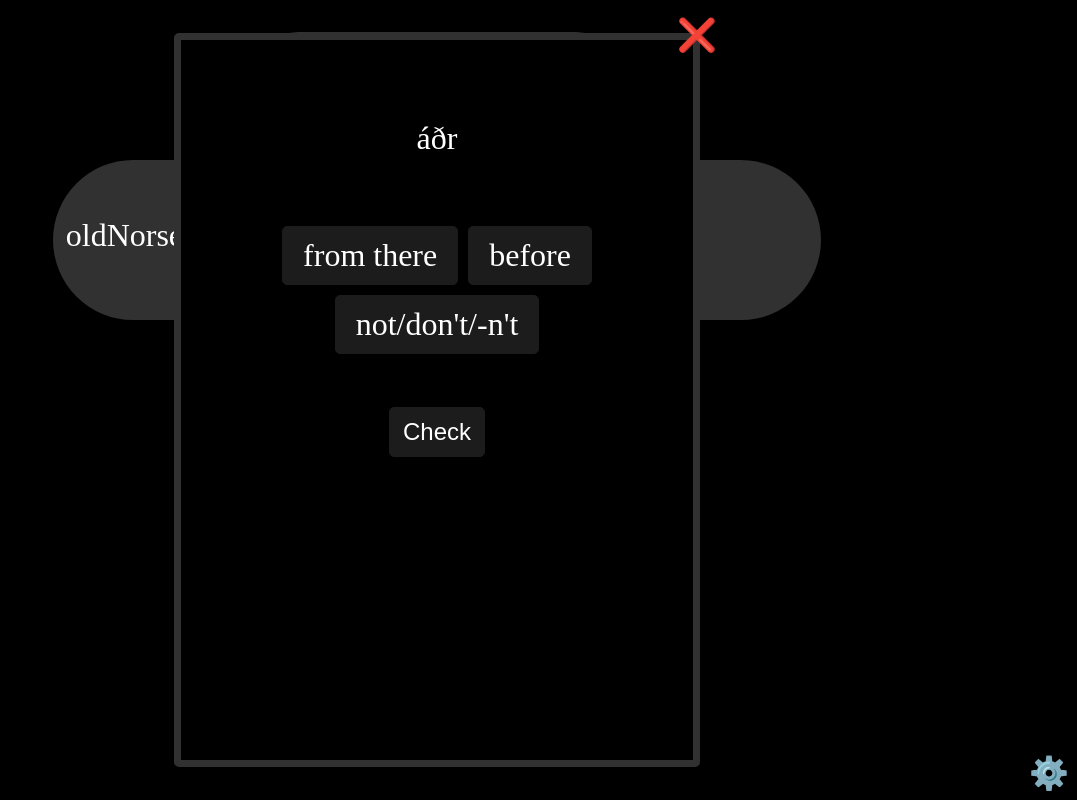
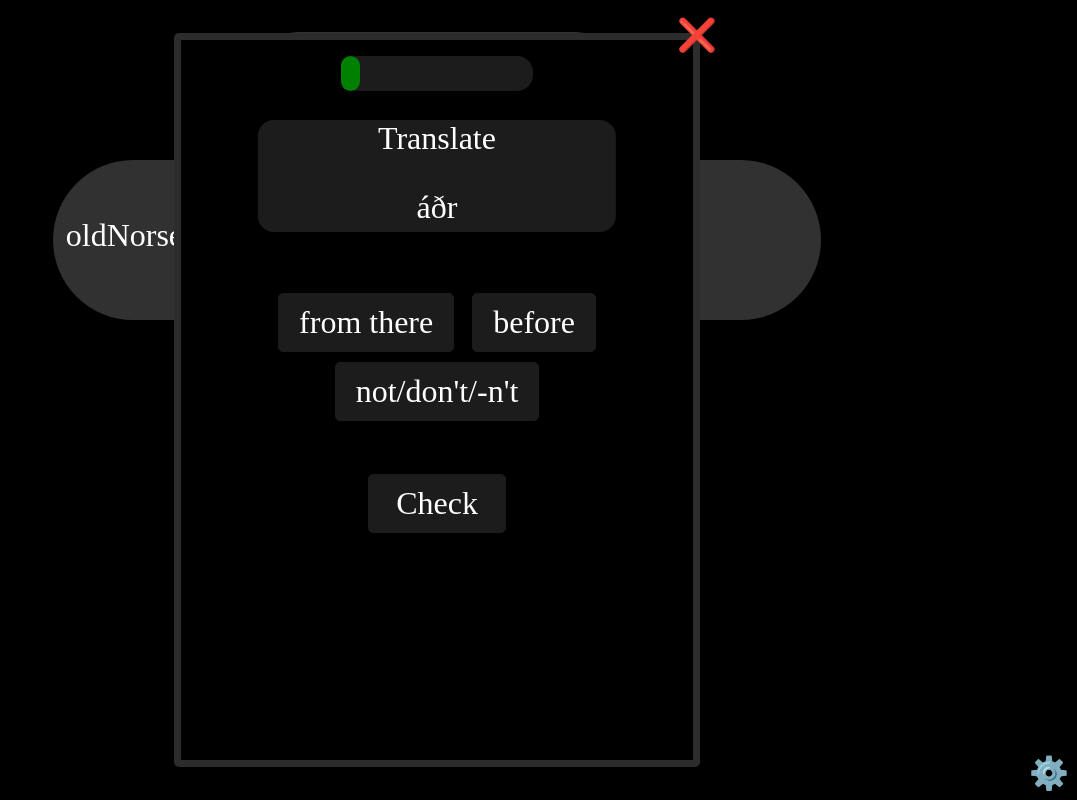
Before and after one commit to elroenalt/LanguageLearner, a plain HTML site: page reworked/main.html in a window 1280 px wide. Both pictures are taken after a click on the element "train". Shown: the whole page, without its empty margins (203-1280 px from the left). Drawn offline with Linux system fonts and the light colour scheme.

Commit message:
did some beginning work on the question settings

```diff
--- a/reworked/displayScreen.css
+++ b/reworked/displayScreen.css
@@ -2,7 +2,7 @@
     font-size: 2rem;
     display: none;
     background-color: black;
-    border: 7px solid #313131;
+    border: 7px solid #2C2C2C;
     border-radius: 5px;
     width: 40vw;
     height: 90vh;
@@ -21,23 +21,49 @@
     top: -1.5rem;
     transition: transform 0.3s ease-in-out;
 }
+/* questions */
+#QuestionScreen {
+  text-align: center;
+}
+#ProgressBarContainer {
+  text-align: center;
+  position: absolute;
+  left: 50%;
+  top: 1rem;
+  transform: translate(-50%,0rem);
+  width: 12rem;
+  height: 2.2rem;
+  background-color: #1C1C1C;
+  border-radius: 1rem;
+}
+#ProgressBar {
+  background-color: green;
+  width: 10%;
+  height: 100%;
+  border-radius: 1rem;
+
+}
 #questionSet {
     margin-top: 4rem;
 }
 #questionContainer {
-    margin-top: 5rem;
-    text-align: center;
-}
-#closeDisplayScreen:hover {
+  width: 100%;
+  position: absolute;
+  left: 50%;
+  top: 3rem;
+  transform: translate(-50%,0rem);
+  text-align: center;
+  align-items: center;
+}#closeDisplayScreen:hover {
     transform: scale(1.2);
 }
-input[type="radio"] {
+#questionContainer input[type="radio"] {
   appearance: none;
   -webkit-appearance: none;
   position: absolute;
   opacity: 0;
 }
-label {
+#questionContainer label {
   display: inline-block;
   padding: 10px 20px;
   border: 1px solid #1C1C1C;
@@ -47,38 +73,48 @@ label {
   border: 1px solid #1C1C1C;
   margin: 5px;
 }
-input[type="radio"]:hover + label {
+#questionContainer input[type="radio"]:hover + label {
   background-color: #3F3E3E;
 }
 
-input[type="radio"]:checked + label {
+#questionContainer input[type="radio"]:checked + label {
   background-color: #313131;
   border-color: #313131;
 }
 
-input[type="radio"]:checked:hover + label {
+#questionContainer input[type="radio"]:checked:hover + label {
   background-color: #3F3E3E;
 }
-.red {
-    background-color: red;
+#questionContainer .red,#questionContainer .red:hover{
+  background-color: red;
 
 }
+#instContainer {
+  position:relative;
+  left: 50%;
+  transform: translate(-50%,0rem);
+  border-radius: 1rem;
+  width: 70%;
+  height: 7rem;
+  margin-bottom: 3.5rem;
+  background-color: #1C1C1C;
+}
 .disabled {
-    pointer-events: none;
-    cursor: default;
+  pointer-events: none;
+  cursor: default;
 }
-.green {
+#questionContainer .green,#questionContainer .green:hover {
     background-color: green;
 }
 #nextButtonQuestion {
-    font-size: 1.5rem;
-  color: white;
-  padding-top: 10px;
-  padding-bottom: 10px;
+  padding: 10px 20px;
   width: 6rem;
   margin-top: 3rem;
-  display: inline-block;
   border: 1px solid #1C1C1C;
+  position: fixed;
+  left: 50%;
+  transform: translate(-50%,0rem);
+  display: block;
   border-radius: 5px;
   cursor: pointer;
   background-color: #1C1C1C;
--- a/reworked/main.html
+++ b/reworked/main.html
@@ -4,7 +4,7 @@
         <meta name="viewport" content="width=device-width, initial-scale=1.0">
         <link rel="stylesheet" type="text/css" href="appMain.css">
         <link rel="stylesheet" type="text/css" href="displayScreen.css">
-        <link rel="stylesheet" type="text/css" href="alertScreen.css">
+        <link rel="stylesheet" type="text/css" href="tinyScreen.css">
     </head>
     <main>
         <div id="App">
@@ -20,11 +20,45 @@
         </div>
         <div id="OverlayScreen">
             <div id="DisplayScreen">
+                <div id="QuestionScreen">
+                    <div id="ProgressBarContainer"><div id="ProgressBar"></div></div>
+                    <div id="questionContainer">
+                        <div id="instContainer">
+                            <p id="instQuestionScreen">Translate</p>
+                            <p id="questionInstructions">___</p>
+                        </div>
+
+                        <input type="radio" name="questionSet" id="option-0" value="0">
+                        <label for="option-0">Option-1</label>
+
+                        <input type="radio" name="questionSet" id="option-1" value="1">
+                        <label for="option-1">Option-2</label>
+
+                        <input type="radio" name="questionSet" id="option-2" value="2">
+                        <label for="option-2">Option-3</label>
+
+                        <p id="nextButtonQuestion">Check</p>
+                    </div>
+                </div>
                 <div id="closeDisplayScreen">❌</div>
             </div>
-            <div id="AlertScreen">
-                AlertScreen
-                <div id="closeAlertScreen">❌</div>
+            <div id="tinyScreen">
+                <div id="questionSettings">
+                    <span id="titleQuestionSettings">Settings Language</span>
+                    <select id="setAmount" name="amount">
+                        <option value="0">10</option>
+                        <option value="1">20</option>
+                        <option value="2">max</option>
+                    </select>
+                    <label for="setType">Change direction: </label>
+                    <select id="setType" name="dirSetting">
+                        <option value="0">new->old</option>
+                        <option value="1">old->new</option>
+                        <option value="2">random</option>
+                    </select>
+                    <span id="saveQuestionSettings">save</span>
+                </div>
+                <div id="closetinyScreen">❌</div>
             </div>
         </div>
     </main>
--- a/reworked/main.js
+++ b/reworked/main.js
@@ -72,8 +72,8 @@ function createTable(className = undefined,rows = 2,cols = 2) {
 class DisplayScreen {
     constructor() {
         this.DisplayScreenHTML = document.querySelector('#DisplayScreen')
-        this.QuestionScreen = createQuestionScreen();
-        this.DisplayScreenHTML.appendChild(this.QuestionScreen)
+        this.QuestionScreen = document.querySelector('#QuestionScreen')
+        document.querySelector('#nextButtonQuestion').addEventListener('click', nextButtonClicked)
         this.DictionaryScreen;
         this.currentScreen = this.QuestionScreen;
         document.querySelector('#closeDisplayScreen').addEventListener('click', () => this.closeScreen())
@@ -86,15 +86,18 @@ class DisplayScreen {
         instruction.textContent = !dir ? options[corIndex].word : options[corIndex].translation
         let value = 0;
         for(let option of options) {
-            const label = document.querySelector('label[for=questionSet-'+value+']')
+            const label = document.querySelector('label[for=option-'+value+']')
             label.textContent = dir ? option.word : option.translation
             label.className = ""
             value++;
         }
     }
-    highlightQuestion(highlights = [false,false,false]) {
+    highlightQuestion(highlights = [false,false,false],disable) {
         for(let value = 0; value < 3; value++) {
-            const label = document.querySelector('label[for=questionSet-'+value+']')
+            const label = document.querySelector('label[for=option-'+value+']')
+            if(disable) {
+                label.classList.add('disable')
+            }
             if(highlights[value]) {
                 label.classList.add(highlights[value])
             }else {
@@ -104,11 +107,7 @@ class DisplayScreen {
     }
     openScreen() {
         this.DisplayScreenHTML.style.display = 'block'
-        if(this.currentScreen) {
-            this.currentScreen.style.display = 'block';
-        }else {
-            throw new Error('Error! while opening '+this.currentScreen)
-        }
+        this.currentScreen.style.display = 'block';
     }
     closeScreen() {
         this.DisplayScreenHTML.style.display = 'none'
@@ -118,12 +117,13 @@ class DisplayScreen {
 
 }
 function initQuestions(language,amount,dirType) {
-    displayScreen.openScreen()
     curQuestion = 0
+    displayScreen.currentScreen = displayScreen.QuestionScreen
+    console.log(displayScreen.currentScreen)
     questionSet = createQuestionSet(language,amount,dirType)
-    console.log(questionSet)
     displayScreen.displayQuestion(questionSet.questions[curQuestion])
     checked = false;
+    displayScreen.openScreen()
 }
 function createQuestionSet(language,amount,dirType = 0) {
     let QuestionSet = {questions: [],name: language.name,progress: {incorrect: 0,correct: 0,length:amount}}
@@ -184,8 +184,8 @@ function nextButtonClicked() {
         }
         highlight[question.corIndex] = 'green'
 
-            deselectRadioGroup('questionSet')
-        displayScreen.highlightQuestion(highlight)
+        deselectRadioGroup('questionSet')
+        displayScreen.highlightQuestion(highlight,true)
         button.textContent = 'Next'
         checked = true
     } else {
@@ -211,22 +211,6 @@ function getSelectedRadio(groupName) {
         return selected.value
     }
     return null
-}
-function createQuestionScreen() {
-    const container = createElement({type: 'div',id: 'questionContainer'})
-    container.style.display = 'none'
-    const instruction = createElement({type: 'span',id: 'questionInstructions',text: 'translate aldri'})
-    const options = createRadio(['option 0','option 1','option 2'],'questionSet','questionSet')
-    const button = createElement({
-        type: 'button',
-        onClick: nextButtonClicked,
-        text: 'Check',
-        id: 'nextButtonQuestion'
-    })
-    container.appendChild(instruction)
-    container.appendChild(options)
-    container.appendChild(button)
-    return container
 }
 function createRadio(options = ['option-0','option-1','option-2'],groupName = 'name',id = undefined) {
     const container = createElement({type: 'div',className: 'radio-container',id: id})
--- a/reworked/alertScreen.css
+++ b/reworked/tinyScreen.css
@@ -1,4 +1,4 @@
-#AlertScreen {
+#tinyScreen {
     width: 27rem;
     height: 27rem;
     display: none;
@@ -10,7 +10,7 @@
     top: 50%;
     transform: translate(-50%,-50%);
 }
-#closeAlertScreen {
+#closetinyScreen {
     font-size: 2rem;
     user-select: none;
     cursor: pointer;
@@ -19,6 +19,6 @@
     right: -1.5rem;
     transition: transform 0.3s ease-in-out;
 }
-#closeAlertScreen:hover {
+#closetinyScreen:hover {
     transform: scale(1.2);
 }
```
